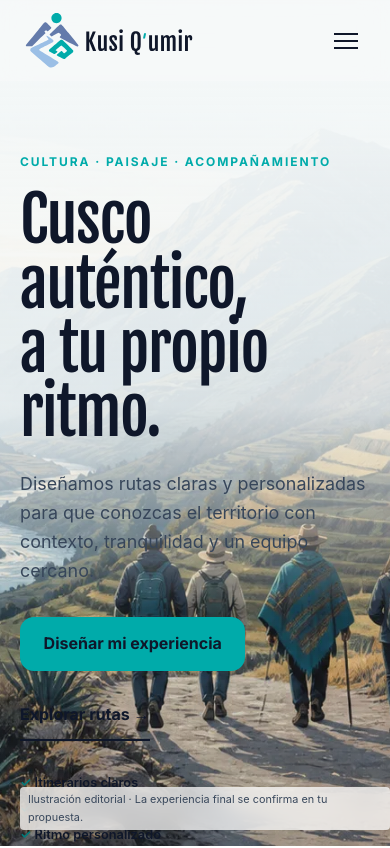
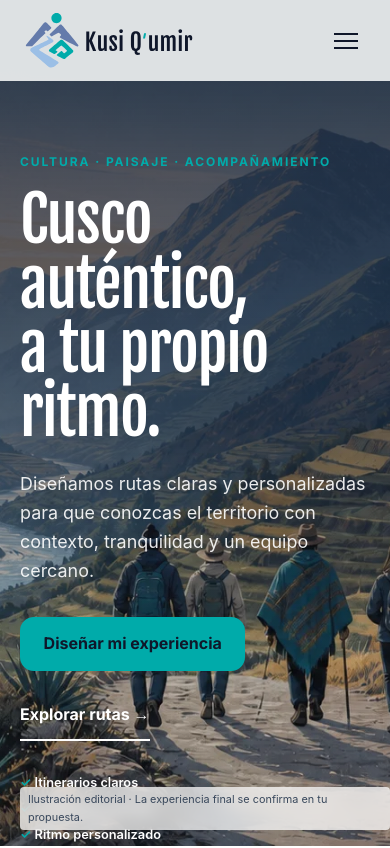
Before and after one commit to wantherdev/Kusi-Qumir, an Angular app: page / in a window 390 px wide. Shown: the top 848 px of the page. Built offline with nearby package versions, Linux system fonts and the light colour scheme; a web font is replaced by a local one.

Commit message:
feat: complete hero artwork across canvas

```diff
--- a/src/app/pages/landing/landing.component.scss
+++ b/src/app/pages/landing/landing.component.scss
@@ -70,13 +70,13 @@
   background-image:
     linear-gradient(
       90deg,
-      rgba(246, 249, 249, 0.98),
-      rgba(246, 249, 249, 0.82) 30%,
-      rgba(246, 249, 249, 0.05) 58%
+      rgba(15, 23, 42, 0.74),
+      rgba(15, 23, 42, 0.42) 34%,
+      rgba(15, 23, 42, 0.06) 66%
     ),
     image-set(
-      url('/assets/images/cusco-andes-editorial.webp') type('image/webp'),
-      url('/assets/images/cusco-andes-editorial.png') type('image/png')
+      url('/assets/images/cusco-andes-editorial-v2.webp') type('image/webp'),
+      url('/assets/images/cusco-andes-editorial-v2.png') type('image/png')
     );
   background-position: center;
   background-size: cover;
@@ -92,6 +92,7 @@
 
 .hero-copy {
   width: min(38rem, 52%);
+  color: white;
 
   h1 {
     max-width: 8ch;
@@ -103,12 +104,13 @@
 
 .hero-lead {
   max-width: 56ch;
-  color: #37465a;
+  color: rgba(255, 255, 255, 0.9);
   font-size: 1.12rem;
 }
 
 .text-link {
-  border-bottom: 2px solid var(--kq-ink);
+  border-bottom: 2px solid white;
+  color: white;
   padding: 0.7rem 0;
   font-weight: 700;
   text-decoration: none;
@@ -124,7 +126,7 @@
   list-style: none;
 
   span {
-    color: #007d7c;
+    color: var(--kq-teal);
   }
 }
 
@@ -603,13 +605,13 @@
     background-image:
       linear-gradient(
         180deg,
-        rgba(246, 249, 249, 0.98) 8%,
-        rgba(246, 249, 249, 0.82) 48%,
-        rgba(246, 249, 249, 0.04) 72%
+        rgba(15, 23, 42, 0.78) 8%,
+        rgba(15, 23, 42, 0.56) 50%,
+        rgba(15, 23, 42, 0.12) 78%
       ),
       image-set(
-        url('/assets/images/cusco-andes-editorial.webp') type('image/webp'),
-        url('/assets/images/cusco-andes-editorial.png') type('image/png')
+        url('/assets/images/cusco-andes-editorial-v2.webp') type('image/webp'),
+        url('/assets/images/cusco-andes-editorial-v2.png') type('image/png')
       );
     background-position: 68% center;
   }
```
Also changed, not shown: public/assets/images/cusco-andes-editorial-v2.webp (added), 1 other file (tests, documents, lock files or other folders).
